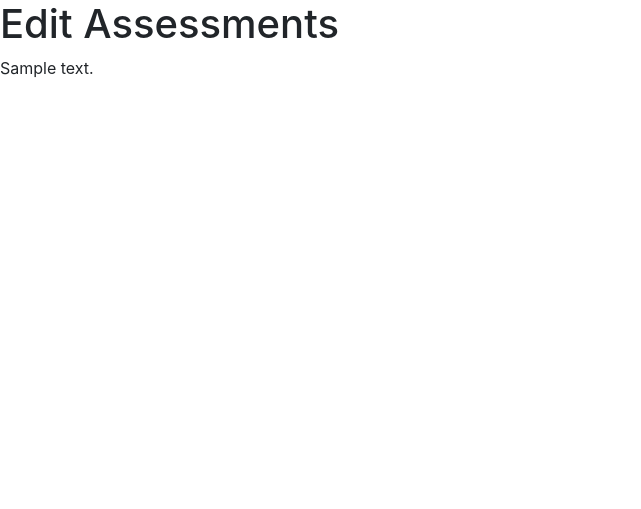
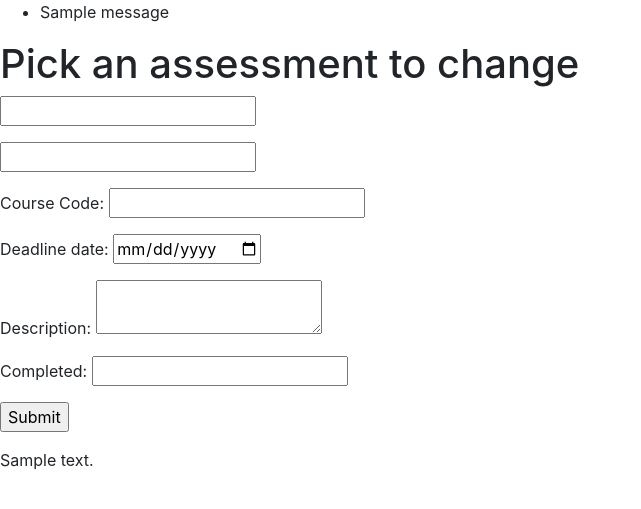
Before and after one commit to RufusJKM/webApplicationDevelopment, a Flask app: template Coursework_1/app/templates/edit.html in a window 1280 px wide. Shown: the part 56-565 px from the top of the page, without its empty margins (0-641 px from the left). Run offline with Flask 3, Linux system fonts and the light colour scheme; the template is opened without the code that fills it: most values are stand-ins (such as "Sample title", 1, 10 or a date in 2020); one stand-in notice (Sample message) is shown; form fields are guessed from the names that the template uses; some libraries are stand-ins or nearby versions.

Commit message:
Started creating edit form

```diff
--- a/Coursework_1/app/templates/edit.html
+++ b/Coursework_1/app/templates/edit.html
@@ -1,6 +1,34 @@
 {% extends "base.html" %}
 {% block content %}
-
-<h1>Edit Assessments</h1>
+{% with messages = get_flashed_messages() %}
+   {% if messages %}
+    <ul>
+     {% for message in messages %}
+       <li>{{ message }} </li>
+     {% endfor %}
+    </ul>
+  {% endif %}
+{% endwith %}
+<h1>Pick an assessment to change</h1>
+<form action="" method="post" name="new">
+    {{ form.hidden_tag() }}
+    <p>
+        {{ form.chooseAssessment }}<br>
+    </p>
+    <p>
+        {{ form.title }}<br>
+    </p>
+    <p>
+       Course Code: {{ form.code }}<br>
+    </p>
+    <p>
+        Deadline date: {{ form.dueDate }}<br>
+    </p>
+    <p>
+        Description: {{ form.description }}<br>
+    </p>
+    <p>Completed: {{ form.completed }}</p>
+    <p><input type="submit" value="Submit"></p>
+</form>
 {{edit.description}}
 {% endblock %}
```
Also changed, not shown: Coursework_1/app/forms.py (+11 -0 lines), Coursework_1/app/views.py (+5 -2 lines).
